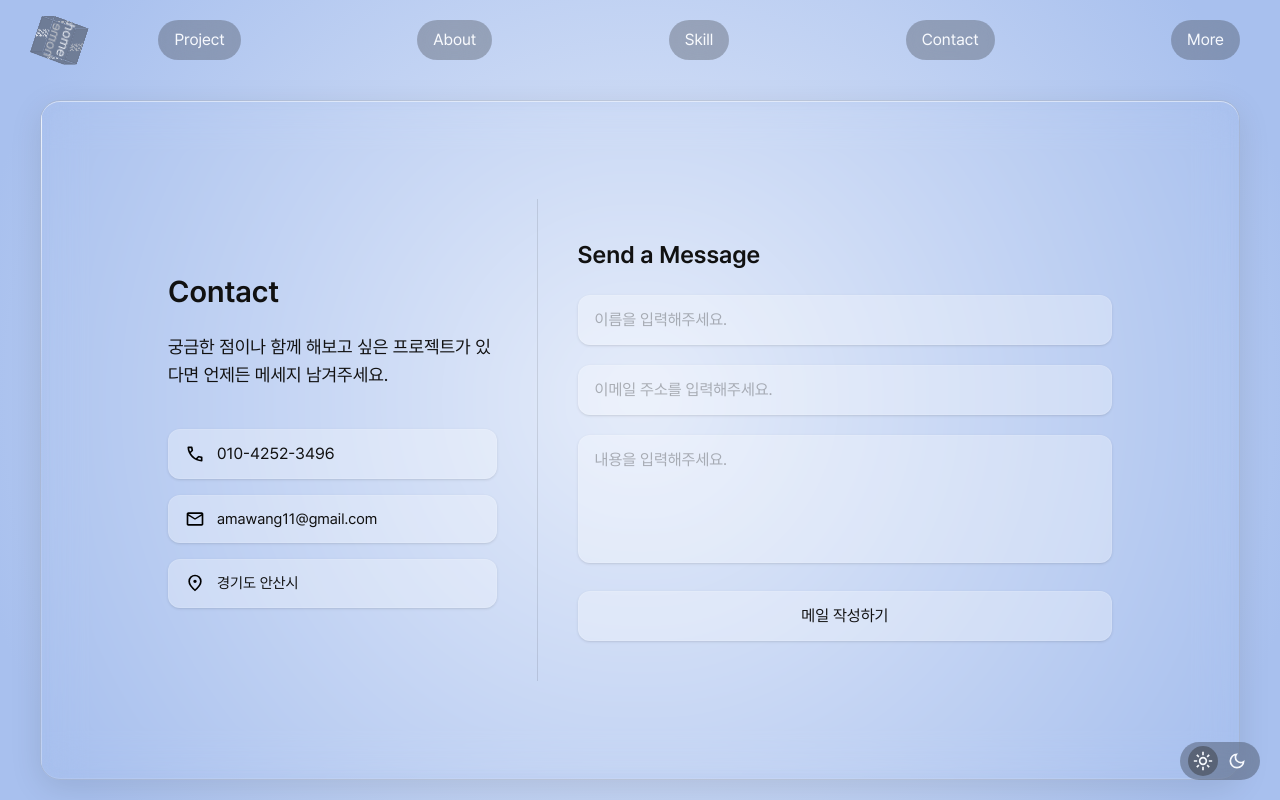
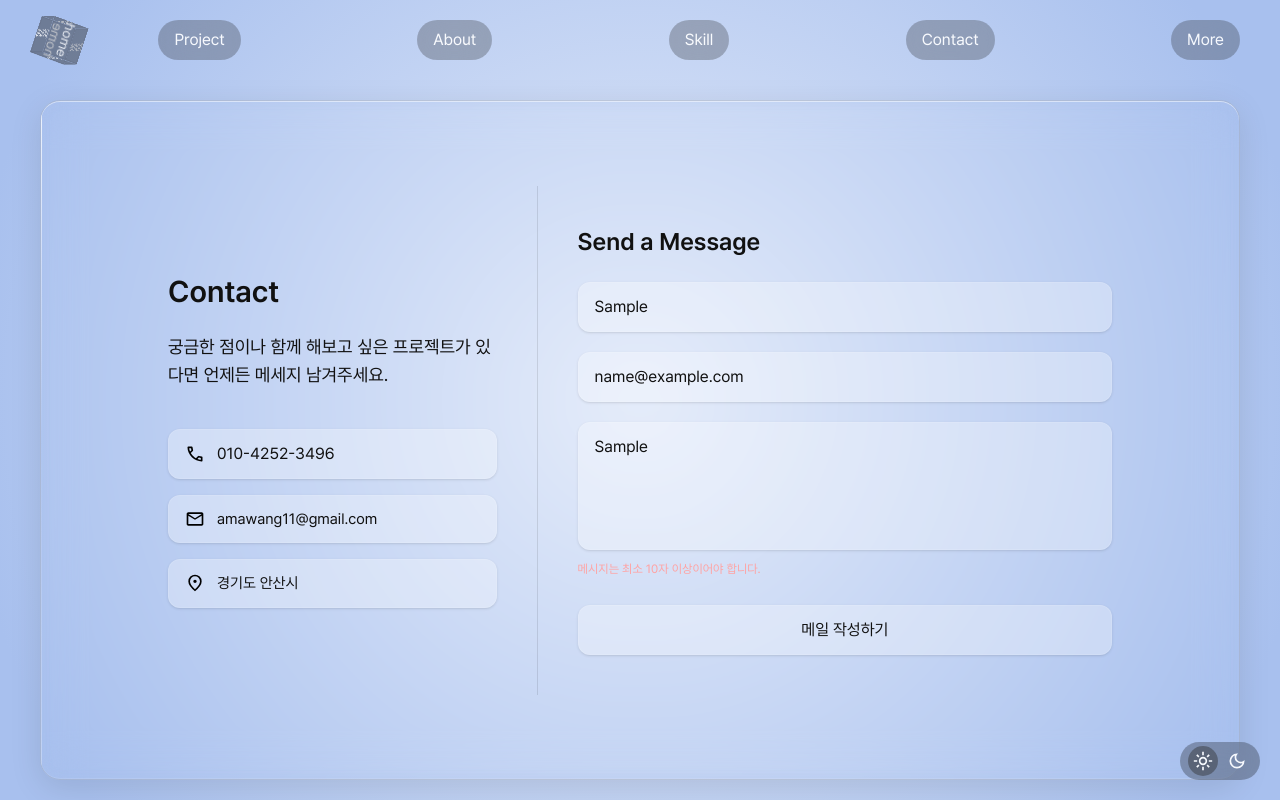
Before and after one commit to kimddddh98/2025-portfolio, a Next.js app: page /contact in a window 1280 px wide. Both pictures are taken after typing "Sample", "name@example.com", "Sample" into the empty fields and a click on the button "메일 작성하기". Built offline with nearby package versions, Linux system fonts and the light colour scheme; no server answers.

Commit message:
feat : 메일 전송시 유효성 체크 및 성공/실패 메세지 모달 추가

```diff
--- a/src/app/(use-navbar)/contact/page.tsx
+++ b/src/app/(use-navbar)/contact/page.tsx
@@ -1,14 +1,50 @@
 'use client'
-import { sendMail } from '@/app/actions/sendMail'
+import { EmailForm, sendMail } from '@/app/actions/sendMail'
+import TopToast from '@/components/common/TopToast'
 import Image from 'next/image'
-import { resourceLimits } from 'worker_threads'
+import { useState } from 'react'
+import { useForm } from 'react-hook-form'
 
 export default function ContactPage() {
-  async function handleSubmit(formData: FormData) {
-    const result = await sendMail(formData)
-    console.log(result)
-    // setStatus(result.success ? "success" : "error");
+  const {
+    register,
+    handleSubmit,
+    reset,
+    formState: { errors, isSubmitting },
+  } = useForm<EmailForm>()
+
+  const [toast, setToast] = useState<{
+    visible: boolean
+    type: 'success' | 'error'
+    message: string
+  }>({
+    visible: false,
+    type: 'success',
+    message: '',
+  })
+  const onSubmit = async (data: EmailForm) => {
+    const res = await sendMail(data)
+
+    if (res.success) {
+      setToast({
+        visible: true,
+        type: 'success',
+        message: '메일이 성공적으로 전송되었습니다.',
+      })
+      reset()
+    } else {
+      setToast({
+        visible: false,
+        type: 'error',
+        message: '메일 전송에 실패했습니다. 다시 시도해주세요.',
+      })
     }
+
+    setTimeout(() => {
+      setToast((prev) => ({ ...prev, visible: false }))
+    }, 3000)
+  }
+
   return (
     <div className="flex h-full w-full items-center justify-center px-4">
       <div className="flex w-full max-w-5xl overflow-hidden">
@@ -63,26 +99,61 @@ export default function ContactPage() {
         <div className="flex w-3/5 flex-col justify-center p-10">
           <h3 className="mb-6 text-2xl font-semibold">Send a Message</h3>
 
-          <form className="flex flex-col gap-5" action={handleSubmit}>
+          <form
+            className="flex flex-col gap-5"
+            onSubmit={handleSubmit(onSubmit)}
+          >
+            <div>
               <input
+                {...register('name', { required: '이름을 입력해주세요.' })}
                 type="text"
-              name="name"
                 placeholder="이름을 입력해주세요."
                 className="default-glass text-foreground placeholder-foreground/30 w-full px-4 py-3 focus:border-white focus:outline-none"
               />
+              {errors.name && (
+                <p className="mt-1 text-xs text-red-300 dark:text-red-400">
+                  {errors.name.message}
+                </p>
+              )}
+            </div>
 
+            <div>
               <input
-              type="email"
-              name="email"
+                {...register('email', {
+                  required: '이메일을 입력해주세요.',
+                  pattern: {
+                    value: /^[^\s@]+@[^\s@]+\.[^\s@]+$/,
+                    message: '올바른 이메일 형식이 아닙니다.',
+                  },
+                })}
                 placeholder="이메일 주소를 입력해주세요."
                 className="default-glass text-foreground placeholder-foreground/30 w-full px-4 py-3 focus:border-white focus:outline-none"
               />
-
+              {errors.email && (
+                <p className="mt-1 text-xs text-red-300 dark:text-red-400">
+                  {errors.email.message}
+                </p>
+              )}
+            </div>
+            <div>
               <textarea
-              name="message"
+                {...register('message', {
+                  required: '메시지를 입력해주세요.',
+                  minLength: {
+                    value: 10,
+                    message: '메시지는 최소 10자 이상이어야 합니다.',
+                  },
+                })}
                 placeholder="내용을 입력해주세요."
                 className="text-foreground default-glass placeholder-foreground/30 h-32 w-full resize-none px-4 py-3 focus:border-white focus:outline-none"
               />
+
+              {errors.message && (
+                <p className="mt-1 text-xs text-red-300 dark:text-red-400">
+                  {errors.message.message}
+                </p>
+              )}
+            </div>
 
             <button
               type="submit"
@@ -90,6 +161,7 @@ export default function ContactPage() {
             >
               메일 작성하기
             </button>
+            <TopToast {...toast} />
           </form>
         </div>
       </div>
--- a/src/app/actions/sendMail.ts
+++ b/src/app/actions/sendMail.ts
@@ -4,10 +4,14 @@ import { Resend } from 'resend'
 
 const resend = new Resend(process.env.RESEND_API_KEY)
 
-export async function sendMail(formData: FormData) {
-  const name = formData.get('name') as string
-  const email = formData.get('email') as string
-  const message = formData.get('message') as string
+export interface EmailForm {
+  name: string
+  email: string
+  message: string
+}
+
+export async function sendMail(data: EmailForm) {
+  const { name, email, message } = data
 
   if (!name || !email || !message) {
     return { success: false, error: 'Missing fields' }
--- /dev/null
+++ b/src/components/common/TopToast.tsx
@@ -0,0 +1,25 @@
+'use client'
+
+type TopToastProps = {
+  type: 'success' | 'error'
+  message: string
+  visible: boolean
+}
+
+export default function TopToast({ type, message, visible }: TopToastProps) {
+  return (
+    <div
+      className={`fixed top-6 left-1/2 z-50 -translate-x-1/2 transition-all duration-500 ease-out ${visible ? 'translate-y-0 opacity-100' : '-translate-y-10 opacity-0'} pointer-events-none`}
+    >
+      <div
+        className={`min-w-[320px] rounded-2xl border px-6 py-4 text-center text-sm font-medium shadow-xl backdrop-blur-xl ${
+          type === 'success'
+            ? 'border-emerald-300/30 bg-emerald-400/20 text-emerald-100'
+            : 'border-red-300/30 bg-red-400/20 text-red-100'
+        } `}
+      >
+        {message}
+      </div>
+    </div>
+  )
+}
```
Lines whose indentation alone changed are shown as unchanged.
